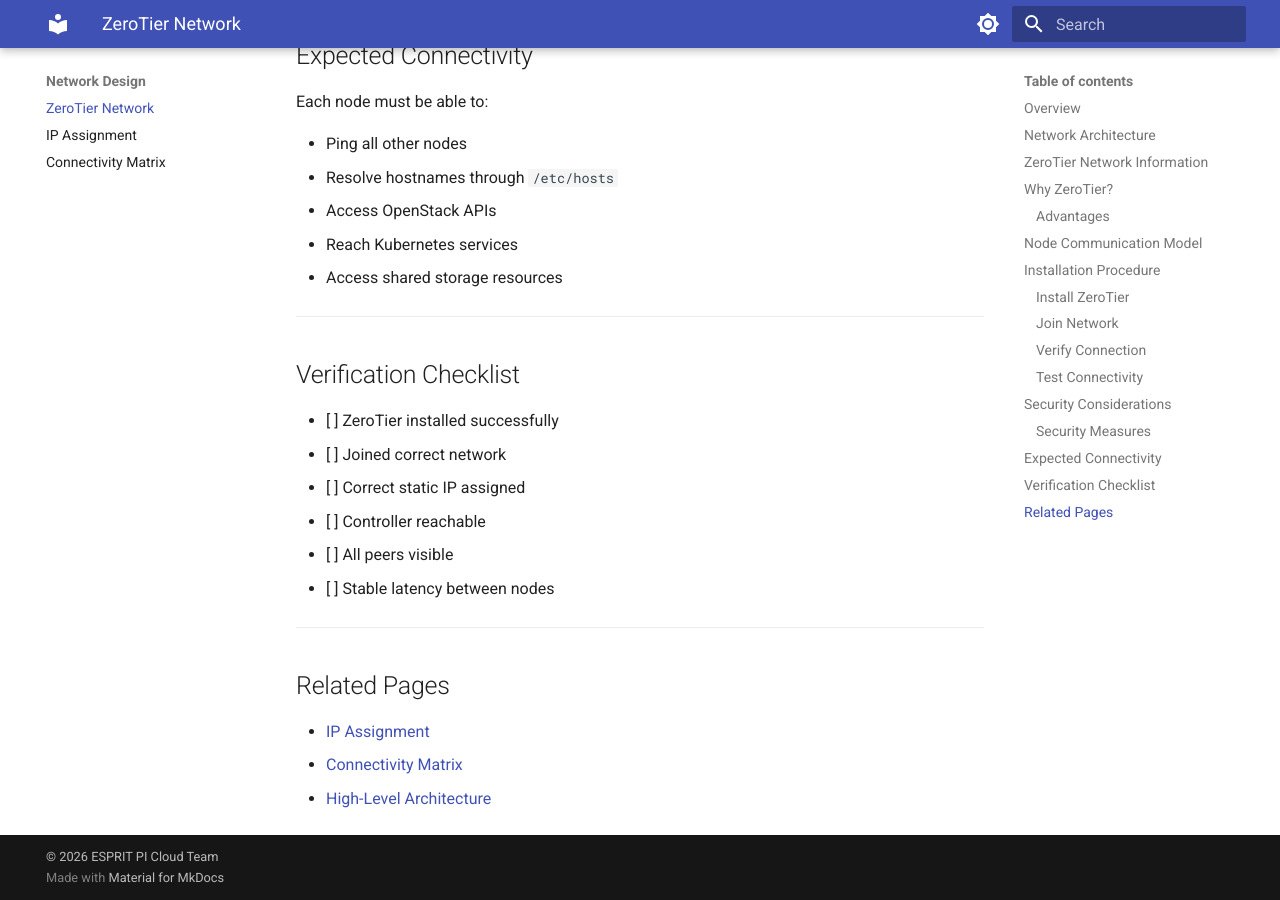
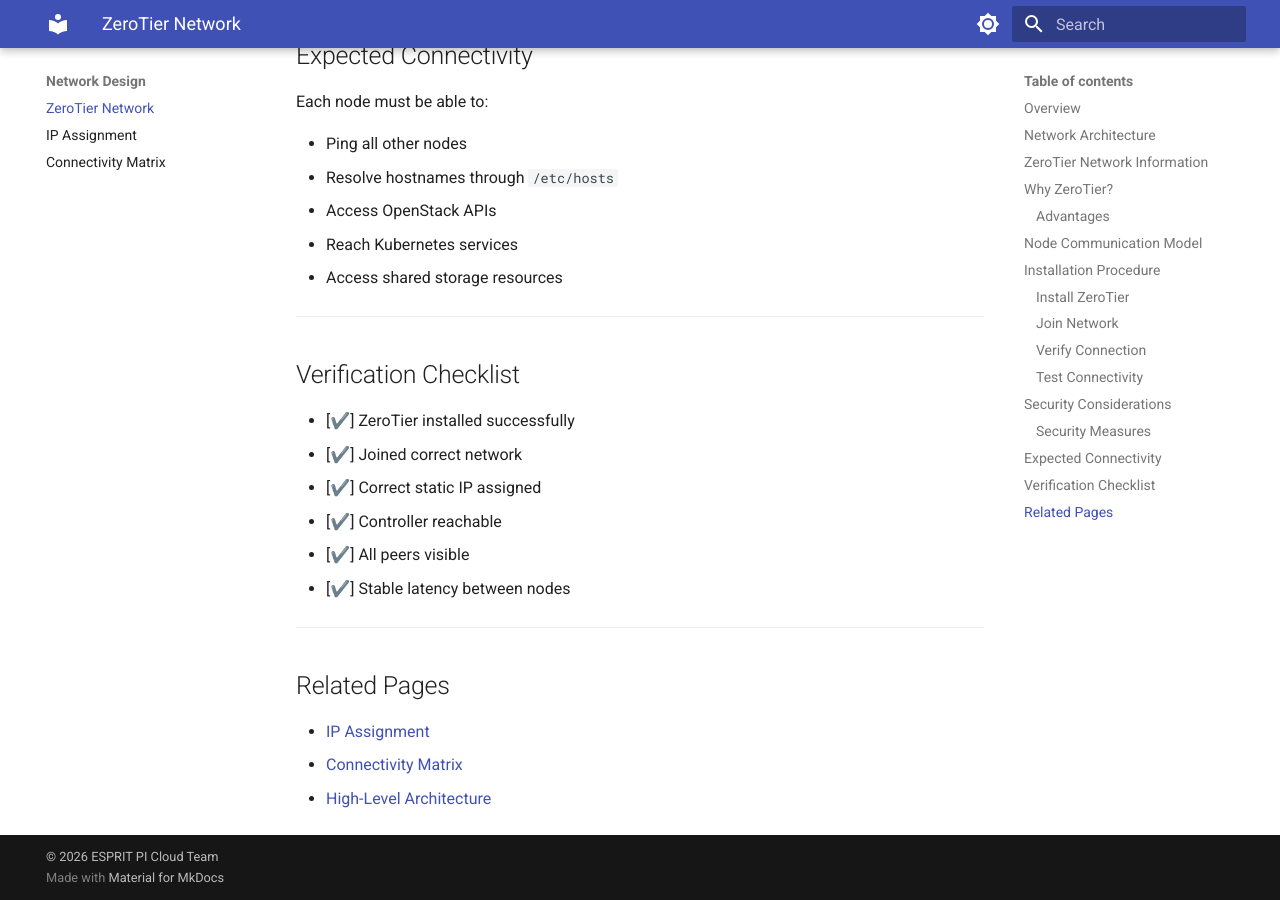
Before and after one commit to meryaaam/pi-doc, an MkDocs documentation site: the page built from docs/03-network/zerotier-network.md, in a window 1280 px wide and 900 px high, scrolled down 3541 px. Built offline with MkDocs 1.6.1 and Material for MkDocs 9.7.7, drawn with Linux system fonts in a browser that asks for light colours.

```diff
--- a/docs/03-network/zerotier-network.md
+++ b/docs/03-network/zerotier-network.md
@@ -148,12 +148,12 @@ Each node must be able to:
 
 ## Verification Checklist
 
-- [ ] ZeroTier installed successfully
-- [ ] Joined correct network
-- [ ] Correct static IP assigned
-- [ ] Controller reachable
-- [ ] All peers visible
-- [ ] Stable latency between nodes
+- [✔️] ZeroTier installed successfully
+- [✔️] Joined correct network
+- [✔️] Correct static IP assigned
+- [✔️] Controller reachable
+- [✔️] All peers visible
+- [✔️] Stable latency between nodes
 
 ---
 
```
Also changed, not shown: 1 other file.
